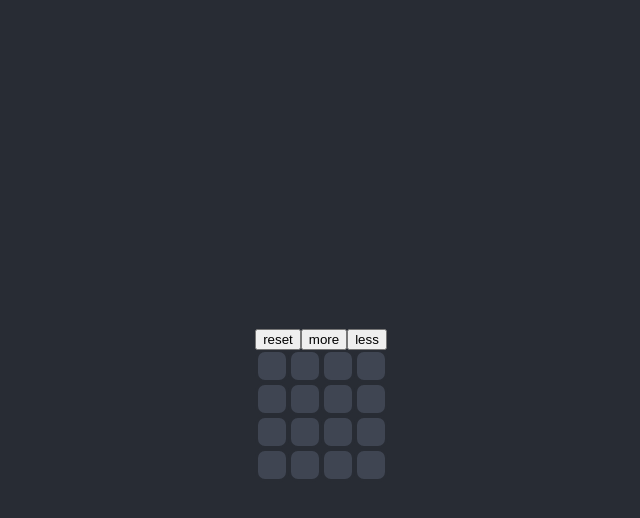
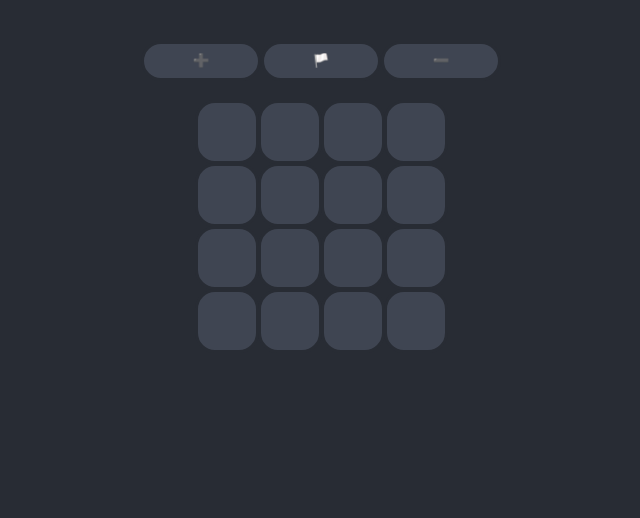
Before and after one commit to Omer-Sadeh/RippleGame, a React (Create React App) app: page / in a window 1280 px wide. Shown: the top 518 px of the page, without its empty margins (319-959 px from the left). Built offline with nearby package versions, Linux system fonts and the light colour scheme.

Commit message:
screen fitting

```diff
--- a/src/App.css
+++ b/src/App.css
@@ -1,56 +1,43 @@
 .App {
+  background-color: #282c34;
   text-align: center;
-}
-
-.App-logo {
-  height: 40vmin;
-  pointer-events: none;
-}
-
-@media (prefers-reduced-motion: no-preference) {
-  .App-logo {
-    animation: App-logo-spin infinite 20s linear;
-  }
-}
-
-.App-header {
-  background-color: #282c34;
-  min-height: 100vh;
   display: flex;
   flex-direction: column;
   align-items: center;
   justify-content: center;
+  height: 100vh;
+}
+
+.App-body {
+  text-align: center;
+  background-color: #282c34;
+  height: 90vmin;
+  width: 90vmin;
+  display: flex;
+  flex-direction: column;
+  align-items: center;
+  justify-content: space;
   font-size: calc(10px + 2vmin);
   color: white;
 }
 
-.App-link {
-  color: #61dafb;
-}
-
-@keyframes App-logo-spin {
-  from {
-    transform: rotate(0deg);
-  }
-  to {
-    transform: rotate(360deg);
-  }
+.square {
+  width: 8vmin;
+  height: 8vmin;
+  border: 3px solid #282c34;
+  border-radius: 2.5vmin;
+  float: left;
+  font-size: 24px;
+  font-weight: bold;
+  line-height: 34px;
+  margin-right: -1px;
+  margin-top: -1px;
+  padding: 0;
+  text-align: center;
 }
 
 .squareEmpty {
   background: #3f4552;
-  border: 3px solid #282c34;
-  border-radius: 10px;
-  float: left;
-  font-size: 24px;
-  font-weight: bold;
-  line-height: 34px;
-  height: 34px;
-  margin-right: -1px;
-  margin-top: -1px;
-  padding: 0;
-  text-align: center;
-  width: 34px;
 }
 
 .squareEmpty:hover {
@@ -63,44 +50,20 @@
 }
 
 .squareFull {
-  background: #ddab06;
-  border: 3px solid #282c34;
-  border-radius: 10px;
-  float: left;
-  font-size: 24px;
-  font-weight: bold;
-  line-height: 34px;
-  height: 34px;
-  margin-right: -1px;
-  margin-top: -1px;
-  padding: 0;
-  text-align: center;
-  width: 34px;
+  background: #1a29a8;
 }
 
 .squareFull:hover {
-  background: #fcc512;
+  background: #2432ac;
 }
 
 .squareFull:active {
-  background: #8b6c03;
+  background: #0d198a;
   border: 5px solid #282c34;
 }
 
 .squareWon {
-  background: #1d3ed3;
-  border: 3px solid #282c34;
-  border-radius: 10px;
-  float: left;
-  font-size: 24px;
-  font-weight: bold;
-  line-height: 34px;
-  height: 34px;
-  margin-right: -1px;
-  margin-top: -1px;
-  padding: 0;
-  text-align: center;
-  width: 34px;
+  background: #e1ee30;
 }
 
 .board-row:after {
@@ -108,3 +71,37 @@
   content: "";
   display: table;
 }
+
+.control {
+  width: 15vmin;
+  height: 5vmin;
+  background: #3f4552;
+  border: 3px solid #282c34;
+  border-radius: 3vmin;
+}
+
+.control:hover {
+  background: #4e5666;
+}
+
+.control:active {
+  background: #30353f;
+  border: 5px solid #282c34;
+}
+
+.main {
+  height: 100%;
+  width: 100%;
+  display: flex;
+  flex-direction: column;
+  align-items: center;
+  justify-content: center;
+}
+
+.footer {
+  position: absolute;
+  left: 0;
+  bottom: 0;
+  width: 100%;
+  text-align: center;
+}
--- a/src/App.tsx
+++ b/src/App.tsx
@@ -8,14 +8,10 @@ export type AppState = {
 
 class App extends React.PureComponent<{}, AppState> {
 
-  state: AppState = {
-		squares: Array(25).fill(false)
-	}
-
   render() {
     return (
       <div className="App">
-        <div className="App-header">
+        <div className="App-body">
           <Board />
         </div>
       </div>
--- a/src/Components/Board.tsx
+++ b/src/Components/Board.tsx
@@ -6,18 +6,17 @@ function Board() {
     const [SIZE, setSIZE] = useState(4);
     const [Squares, setSquares] = useState(Array(SIZE * SIZE).fill(false));
     const [SquaresClass, setSquaresClass] = useState(Array(SIZE * SIZE).fill("squareEmpty"));
-    const [IndexArray, setIndexArray] = useState(Array.from(Array(SIZE).keys()))
+    const [IndexArray, setIndexArray] = useState(Array.from(Array(SIZE).keys()));
 
     const updateBoard = (Size: number, newSquares: boolean[]) => {
       var newSize = SIZE
-      if (Size > 2) {
+      if ((Size > 2) && (Size < 11)) {
         newSize = Size
         setSIZE(newSize);
         setIndexArray(Array.from(Array(newSize).keys()));
         setSquares(newSquares);
         setSquaresClass(ExtractClassArray(newSquares));
       }
-      else alert("Cannot create board smaller than 3x3! don't give up!");
     }
 
     const ExtractClassArray = (currentArray: boolean[]) => {
@@ -55,15 +54,25 @@ function Board() {
     function timeout(delay: number) {return new Promise( res => setTimeout(res, delay) );}
 
     const renderSquare = (i: number) => {
-      return (<button className={SquaresClass[i]} onClick={() => Ripple(i)}/>);
+      return (<button className={"square " + SquaresClass[i]} onClick={() => Ripple(i)}/>);
     }
 
     return (
-      <div>
-        <button onClick={() => updateBoard(SIZE, Array(SIZE * SIZE).fill(false))}>reset</button>
-        <button onClick={() => updateBoard(SIZE + 1, Array((SIZE + 1) * (SIZE + 1)).fill(false))}>more</button>
-        <button onClick={() => updateBoard(SIZE - 1, Array((SIZE - 1) * (SIZE - 1)).fill(false))}>less</button>
-        {IndexArray.map((i) => <div className="board-row">{IndexArray.map((j) => renderSquare(j + SIZE*i))}</div>)}
+      <div className="app-body">
+      <div className="top">
+        <button onClick={() => updateBoard(SIZE + 1, Array((SIZE + 1) * (SIZE + 1)).fill(false))} className="control">➕</button>
+        <button onClick={() => updateBoard(SIZE, Array(SIZE * SIZE).fill(false))} className="control">🏳️‍</button>
+        <button onClick={() => updateBoard(SIZE - 1, Array((SIZE - 1) * (SIZE - 1)).fill(false))} className="control">➖</button>
+      </div>
+      <div className="main">
+        <div>
+          {IndexArray.map((i) => <div className="board-row">{IndexArray.map((j) => renderSquare(j + SIZE*i))}</div>)}
+        </div>
+      </div>
+      <div className="footer">
+        {// blank for now
+        }
+      </div>
       </div>
     );
 }
```
